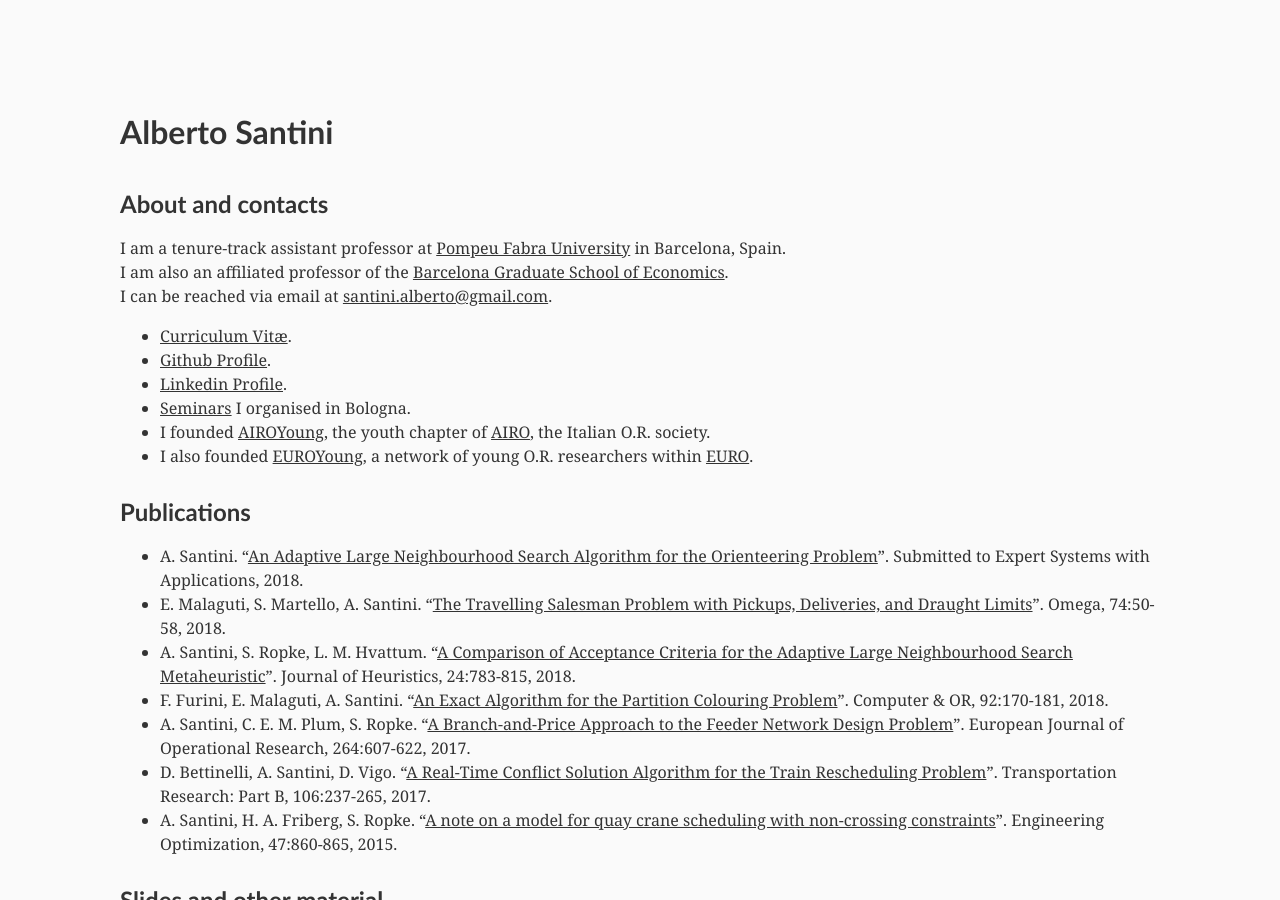
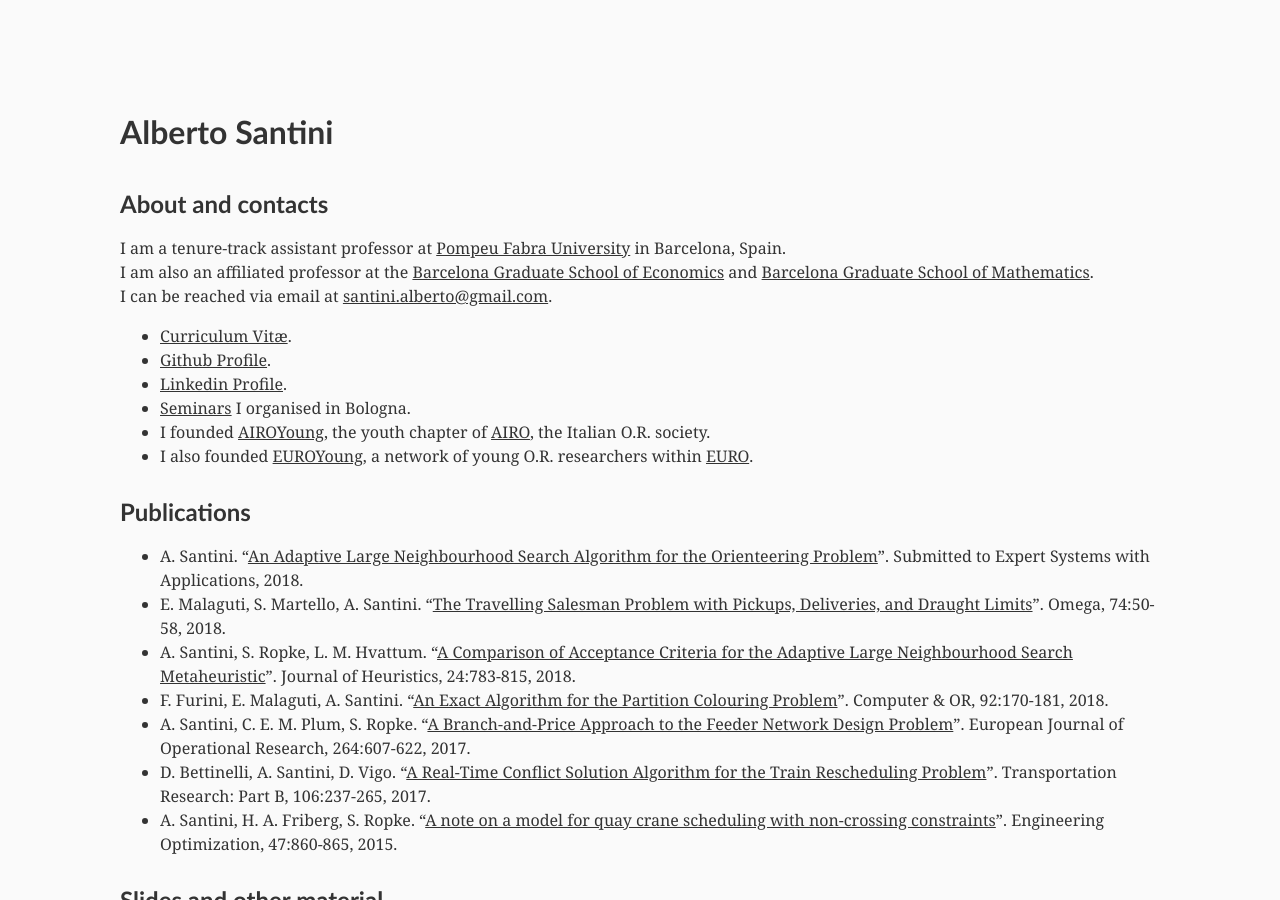
Before and after one commit to alberto-santini/alberto-santini.github.io, a Jekyll site: the page built from index.html, in a window 1280 px wide and 900 px high. Built offline with Jekyll 4.4.1, drawn with Linux system fonts in a browser that asks for light colours.

Commit message:
Added third affiliation

```diff
--- a/_posts/2016-01-01-main.html
+++ b/_posts/2016-01-01-main.html
@@ -3,7 +3,7 @@
 
   <p>
     I am a tenure-track assistant professor at <a href="http://www.upf.edu/" title="UPF Home Page">Pompeu Fabra University</a> in Barcelona, Spain.<br/>
-    I am also an affiliated professor of the <a href="http://www.barcelonagse.edu/" title="BGSE Home Page">Barcelona Graduate School of Economics</a>.<br/>
+    I am also an affiliated professor at the <a href="http://www.barcelonagse.edu/" title="BGSE Home Page">Barcelona Graduate School of Economics</a> and <a href="https://bgsmath.cat/" title="BGSMath Home Page">Barcelona Graduate School of Mathematics</a>.<br/>
     I can be reached via email at <a href="mailto:santini.alberto@gmail.com" title="Email Address">santini.alberto@gmail.com</a>.
   </p>
 
```
